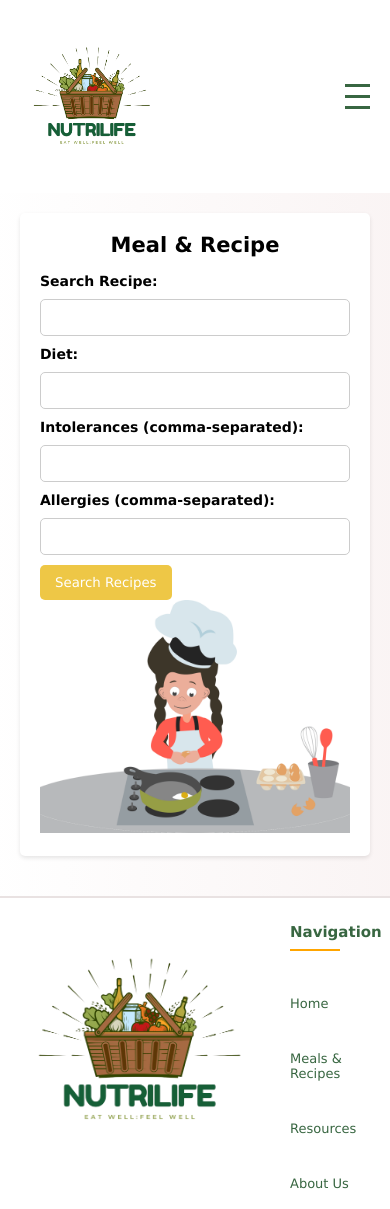
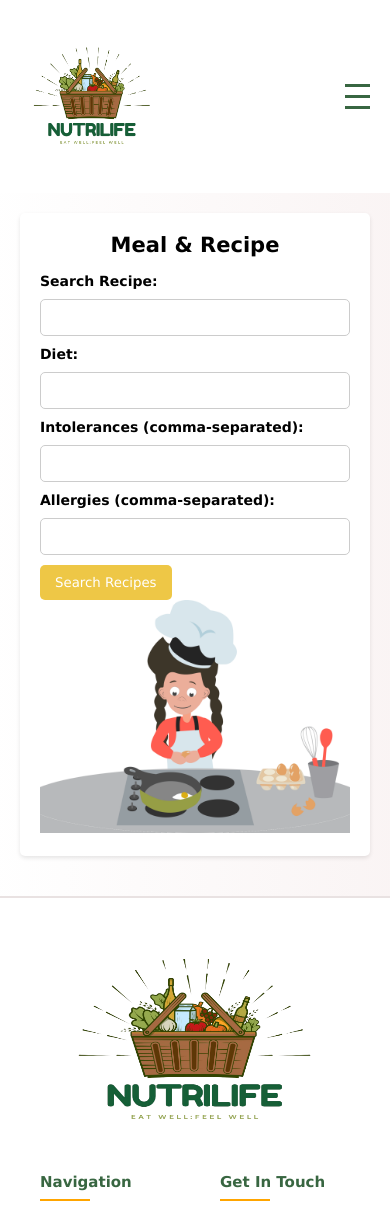
Before and after one commit to BryandMarti/Nutrilife, a website: page public/meal.html in a window 390 px wide. Shown: the top 1209 px of the page. Drawn offline with Linux system fonts and the light colour scheme.

Commit message:
Render fixture, Last commit

```diff
--- a/public/footer.css
+++ b/public/footer.css
@@ -144,9 +144,13 @@ ul {
   .footer-column ul li a {
     font-size: 13px;
   }
+
+  .page-logo {
+    width: 80%;
+  }
 }
 
-@media screen and (min-width: 275px) and (max-width: 767px) {
+@media screen and (min-width: 375px) and (max-width: 767px) {
 
   .footer .row {
       display: flex;
```
